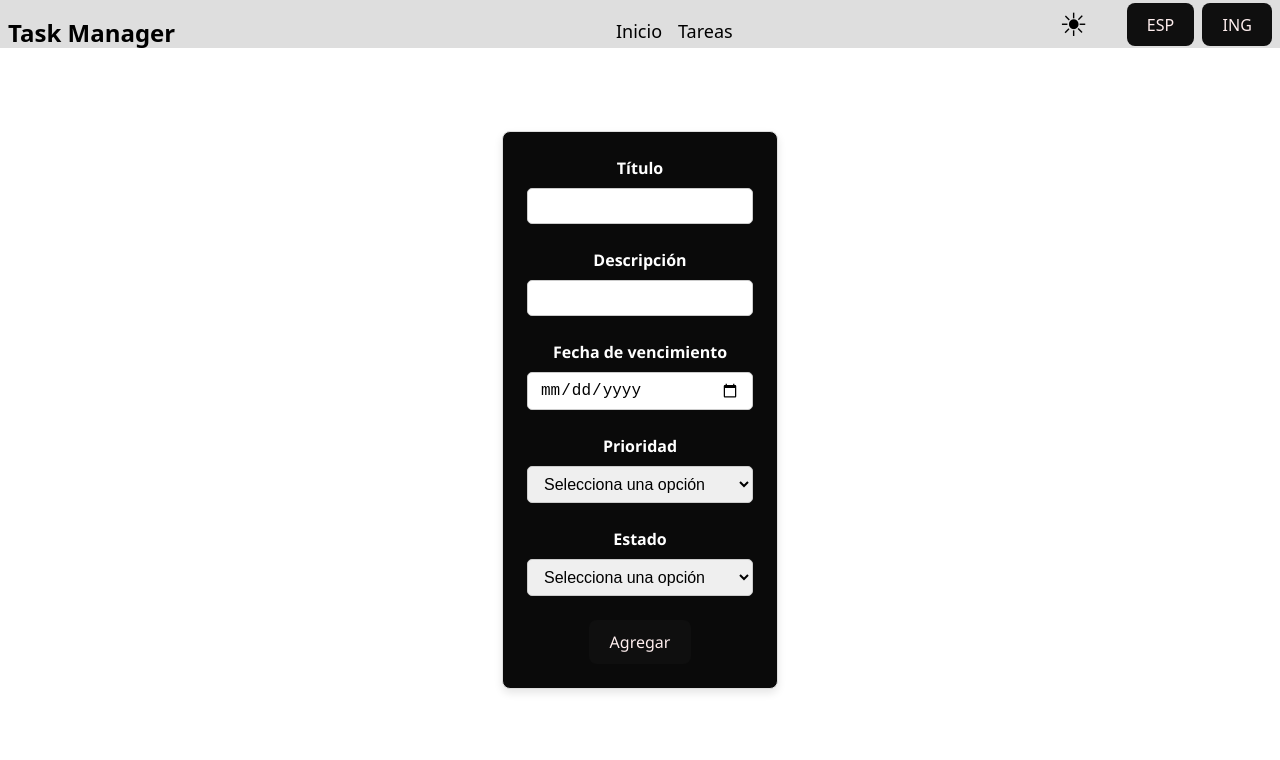
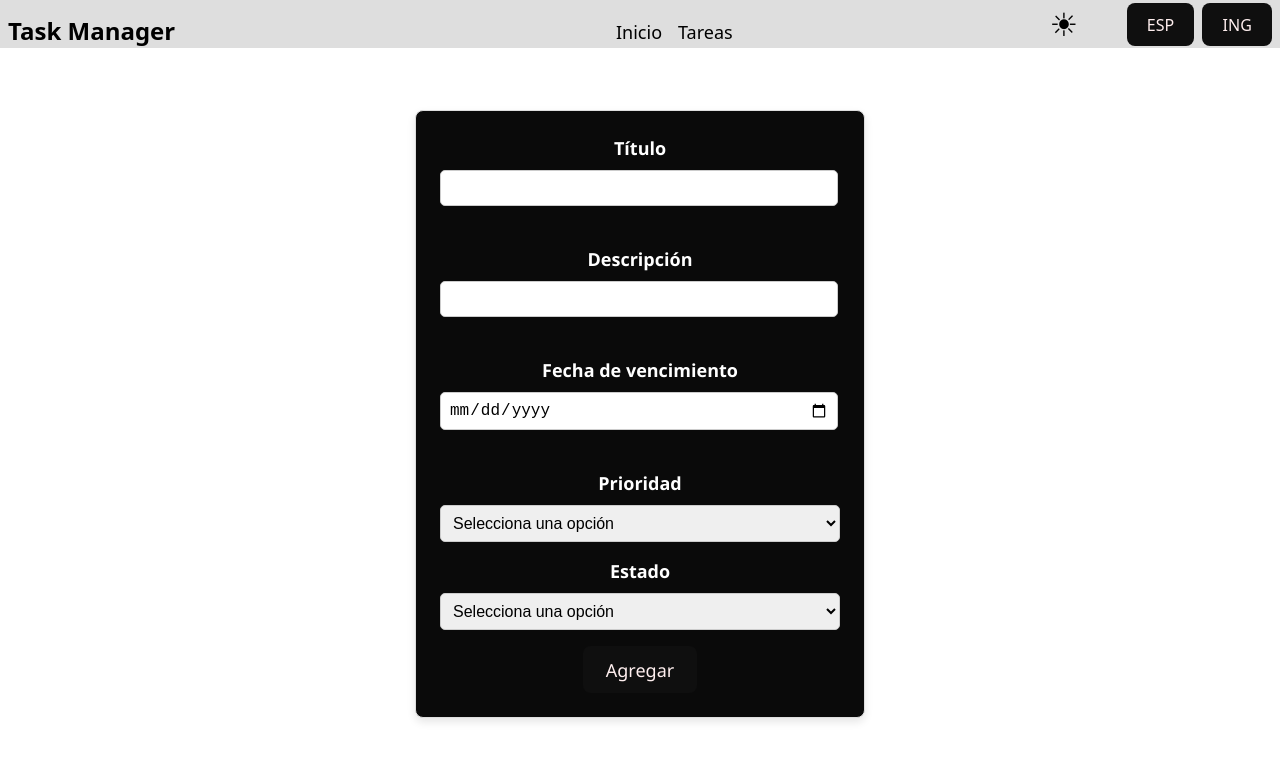
Before and after one commit to agussnb/challenge_tecnico_connexa, a React (Vite) app: page / in a window 1280 px wide. Shown: the top 760 px of the page. Built offline with nearby package versions, Linux system fonts and the light colour scheme.

Commit message:
Update: Agregado de @Query para pantalla con res menor a 1920x1080 y ajustes al estilo default

```diff
--- a/src/components/NavBar/NavBar.css
+++ b/src/components/NavBar/NavBar.css
@@ -9,16 +9,17 @@
     left: 0%;
 
 }
-.navbar__logo h1{
+.navbar h1{
     display: flex;
     justify-content: flex-start;
     font-size: x-large;
     color: #000;
     position: fixed;
-    top: 0%;
+    bottom: 94%;
     left: 0%;
     margin-left: 0.5rem;
 }
+
 .navbar__links{
   display: flex;
   justify-content: center;
@@ -27,10 +28,10 @@
   gap: 1rem;
   color: #000;
   position: inherit;
-  top:0%;
+  bottom: 94%;
   left: 45%;
+}
 
-}
 .navbar__links a {
   text-decoration: none;
   color: inherit;
@@ -49,6 +50,35 @@
   color: rgb(0, 0, 0);
   font-size: 2rem;
   position: relative;
-  right: 12rem;
+  left: 87%;
+  max-width: fit-content;
+  max-height: fit-content;
+}
 
+@media (max-width:1920px) and (max-height:800px){
+  .navbar h1{
+    display: flex;
+    justify-content: flex-start;
+    font-size: x-large;
+    color: #000;
+    position: fixed;
+    bottom: 92%;
+    left: 0%;
+    margin-left: 0.5rem;
+  }
+
+  .navbar__links{
+    display: flex;
+    justify-content: center;
+    font-size: large;
+    list-style: none;
+    gap: 1rem;
+    color: #000;
+    position: inherit;
+    bottom: 92%;
+    left: 45%;
+  }
+  .screenMode{
+    left: 82%;
+  }
 }
--- a/src/components/Task/Task.jsx
+++ b/src/components/Task/Task.jsx
@@ -5,7 +5,7 @@ export const Task = ({ texts, textsButtons, tasks, onEditTask ,onAddTask}) => {
   const task = tasks.find(task => task.id === id);
 
   return (
-    <div className="card">
+    <>
       <TaskForm
         texts={texts}
         textsButtons={textsButtons}
@@ -13,6 +13,6 @@ export const Task = ({ texts, textsButtons, tasks, onEditTask ,onAddTask}) => {
         taskBeingEdited={task}
         onAddTask={onAddTask}
       />
-    </div>
+    </>
   );
 }
--- a/src/components/TaskForm/TaskForm.css
+++ b/src/components/TaskForm/TaskForm.css
@@ -6,15 +6,21 @@ form {
   border-radius: 8px;
   box-shadow: 0 4px 8px rgba(0,0,0,0.1);
   padding: 1.5rem;
-  max-width: 500px;
+  width: 600px;
   margin: 2rem auto;
   margin-bottom: 0.75rem;
   box-sizing: border-box;
   font-family: 'Segoe UI', Tahoma, Geneva, Verdana, sans-serif;
+  font-size: xx-large;
 }
 
-.form-group {
+form input{
+  width: 500px;
+}
+
+.form-group input{
   margin-bottom: 1.5rem;
+  width: 532px;
 }
 
 label {
@@ -26,35 +32,24 @@ label {
 
 input.form-control,
 select.form-control {
-  width: 100%;
-  padding: 0.5rem 0.75rem;
   border: 1px solid #ccc;
   border-radius: 5px;
   font-size: 1rem;
   transition: border-color 0.3s ease;
 }
 
-input.form-control:focus,
-select.form-control:focus {
-  outline: none;
-  border-color: #007bff;
-  box-shadow: 0 0 5px rgba(0, 123, 255, 0.5);
-}
 
 
-/* button {
-  background-color: #007bff;
-  color: white;
-  border: none;
-  padding: 0.75rem 1.5rem;
-  font-size: 1rem;
-  font-weight: 600;
-  border-radius: 5px;
-  cursor: pointer;
-  transition: background-color 0.3s ease;
-  width: 100%;
+@media (max-width:1920px) and (max-height:800px){
+  form {
+  margin-top: 2.5rem ;
+  margin-bottom: 0.75rem;
 }
-
-button:hover {
-  background-color: #0056b3;
+.form-group input{
+  width: 380px;
 }
+form{
+  width: 450px;
+  font-size: large;
+}
+}
--- a/src/components/TaskForm/components/TaskInput.css
+++ b/src/components/TaskForm/components/TaskInput.css
@@ -6,7 +6,6 @@
     color: red;
     margin-top: 0.25rem;
     font-weight: bolder;
-
 }
 
 .form-group{
@@ -21,10 +20,6 @@
     font-weight: bold;
 }
 
-.form-group input{
-    max-width: 200px;
-}
-
 .form-control{
     padding: 0.5rem;
     border-color: 1px solid grey;
--- a/src/components/TaskList/TaskList.css
+++ b/src/components/TaskList/TaskList.css
@@ -4,7 +4,6 @@
   gap: 2rem;
   padding: 20px;
   justify-items: center;
-  margin-top: 5rem;
 }
 
 .card {
@@ -38,13 +37,13 @@
   color: #000000;
   font-size: large;
 }
+
 .buttons{
-
-    padding: 0.25rem;
     display: grid;
-    gap: 20px;
-
-
+    max-width: fit-content;
+    position: fixed;
+    right: 5%;
+    gap: 1rem;
 }
 .taskButtons{
     display: grid;
@@ -53,10 +52,13 @@
     justify-items: center;
 }
 
-.filter {
-    display: flex;
-    justify-content: center;
-}
+ .filter{
+  display: flex;
+  justify-content: start;
+  position: fixed;
+  left: 5%;
+  top: 8%;
+ }
 
 .filter label {
     font-weight: 600;
@@ -90,3 +92,27 @@
 .favoriteStar.favorite {
     color: gold;
 }
+
+@media (max-width:1920px) and (max-height:800px){
+  .buttons{
+    display: grid;
+    max-width: fit-content;
+    position: fixed;
+    right: 5%
+}
+
+ .filter{
+  justify-content: start;
+  position: fixed;
+  left: 5%;
+  top: 12%;
+ }
+ .task-list-container{
+  grid-template-columns: repeat(2, 1fr);
+ }
+
+ .card{
+  max-height: 380px;
+ }
+
+}
```
